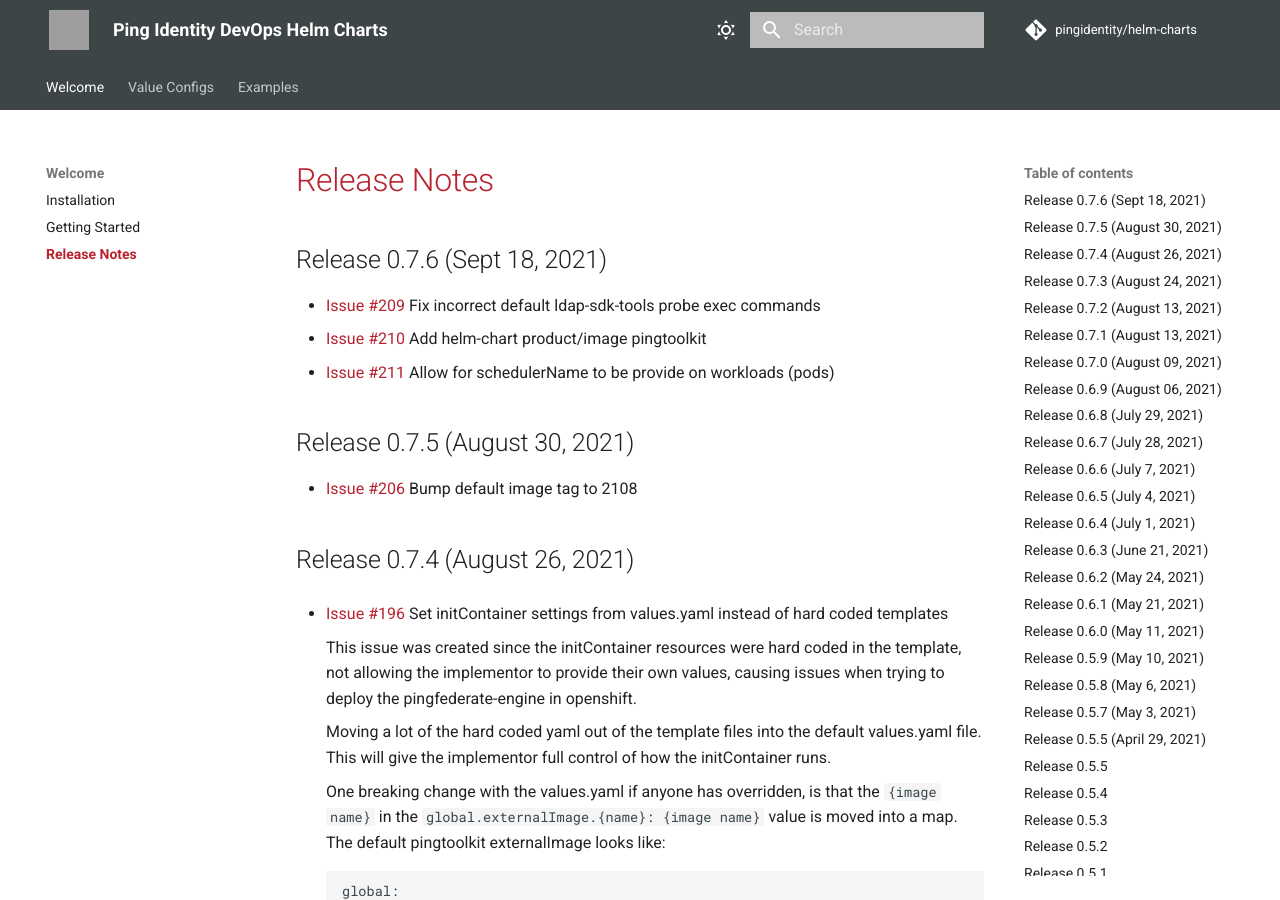
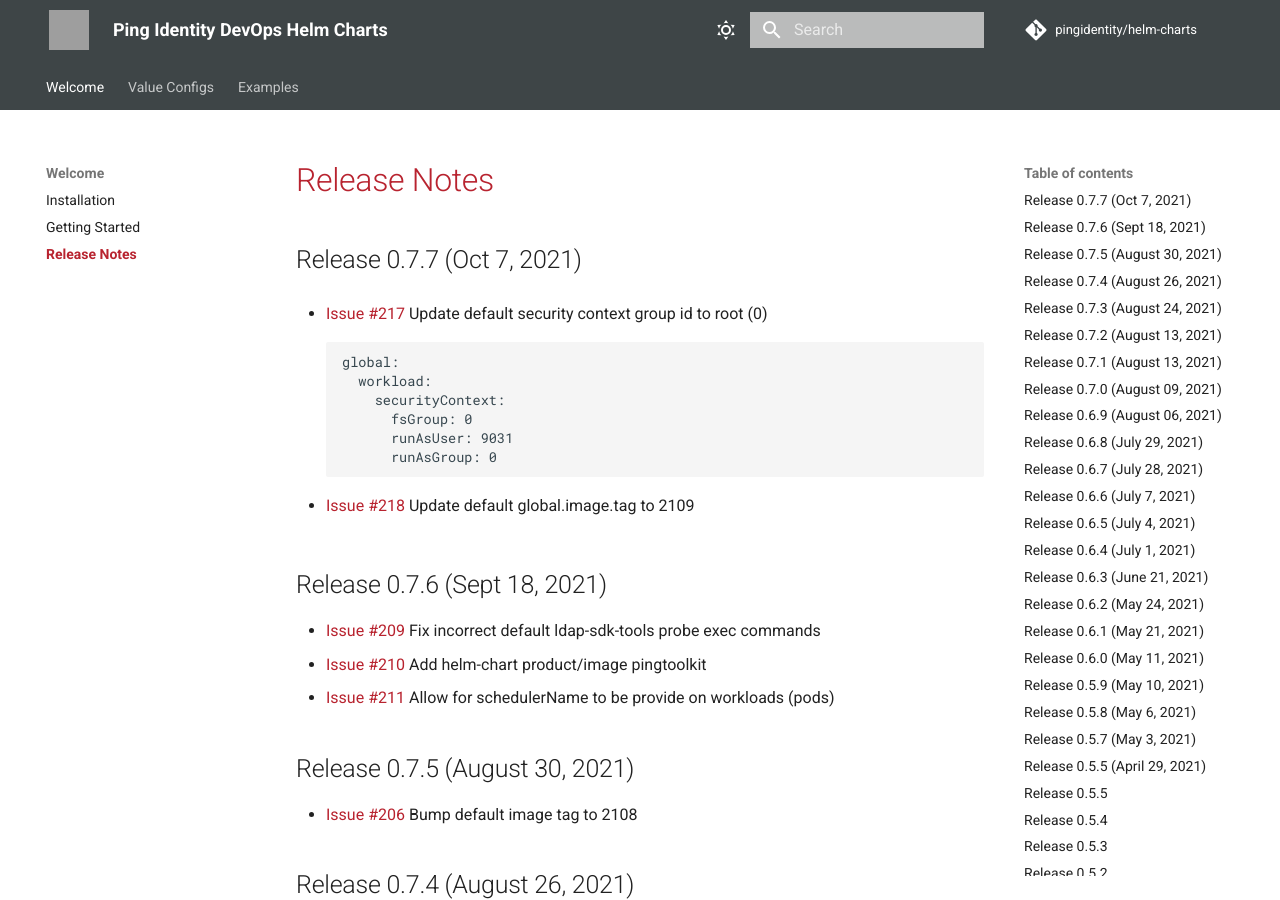
Before and after one commit to pingidentity/helm-charts, an MkDocs documentation site: the page built from docs/release-notes.md, in a window 1280 px wide and 900 px high. Built offline with MkDocs 1.6.1 and Material for MkDocs 9.7.7, drawn with Linux system fonts in a browser that asks for light colours; comment, search, counter and statistics services are not loaded; grey boxes are pictures that could not be loaded.

Commit message:
Release 0.7.7 (#219)
* Release 0.7.7, resolves #217 and #218

````diff
--- a/docs/examples/pingfederate.yaml
+++ b/docs/examples/pingfederate.yaml
@@ -12,18 +12,18 @@
 ############################################################
 global:
   image:
-    tag: "2108"
+    tag: "2109"
 
 pingfederate-admin:
   enabled: true
   envs:
     SERVER_PROFILE_URL: https://github.com/pingidentity/pingidentity-server-profiles.git
     SERVER_PROFILE_PATH: getting-started/pingfederate
-    SERVER_PROFILE_BRANCH: "2108"
+    SERVER_PROFILE_BRANCH: "2109"
 
 pingfederate-engine:
   enabled: true
   envs:
     SERVER_PROFILE_URL: https://github.com/pingidentity/pingidentity-server-profiles.git
     SERVER_PROFILE_PATH: getting-started/pingfederate
-    SERVER_PROFILE_BRANCH: "2108"
+    SERVER_PROFILE_BRANCH: "2109"
--- a/docs/examples/simple-sync.yaml
+++ b/docs/examples/simple-sync.yaml
@@ -11,7 +11,7 @@
   envs:
     SERVER_PROFILE_URL: https://github.com/pingidentity/pingidentity-server-profiles.git
     SERVER_PROFILE_PATH: simple-sync/pingdatasync
-    SERVER_PROFILE_BRANCH: "2108"
+    SERVER_PROFILE_BRANCH: "2109"
     USER_BASE_DN: o=sync
 
 pingdirectory:
@@ -19,5 +19,5 @@
   envs:
     SERVER_PROFILE_URL: https://github.com/pingidentity/pingidentity-server-profiles.git
     SERVER_PROFILE_PATH: simple-sync/pingdirectory
-    SERVER_PROFILE_BRANCH: "2108"
+    SERVER_PROFILE_BRANCH: "2109"
     USER_BASE_DN: o=sync
--- a/docs/release-notes.md
+++ b/docs/release-notes.md
@@ -1,4 +1,19 @@
 # Release Notes
+
+## Release 0.7.7 (Oct 7, 2021)
+
+* [Issue #217](https://github.com/pingidentity/helm-charts/issues/217) Update default security context group id to root (0)
+
+    ```
+    global:
+      workload:
+        securityContext:
+          fsGroup: 0
+          runAsUser: 9031
+          runAsGroup: 0
+    ```
+
+* [Issue #218](https://github.com/pingidentity/helm-charts/issues/218) Update default global.image.tag to 2109
 
 ## Release 0.7.6 (Sept 18, 2021)
 
````
Also changed, not shown: docs/examples/everything.yaml (+6 -6 lines), 2 other files.
